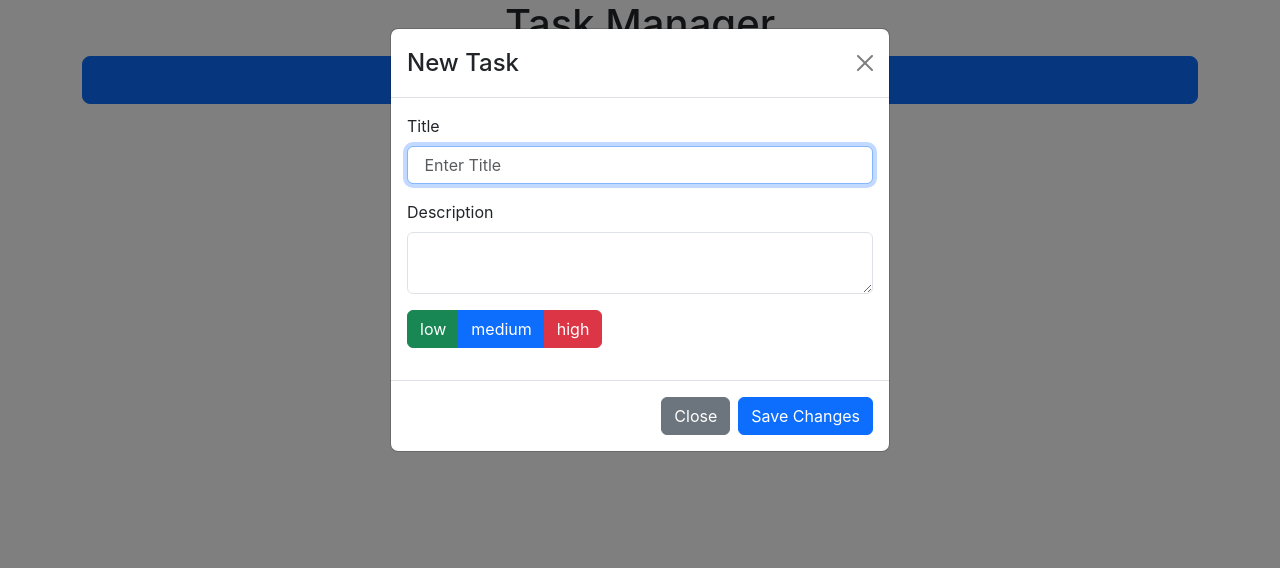
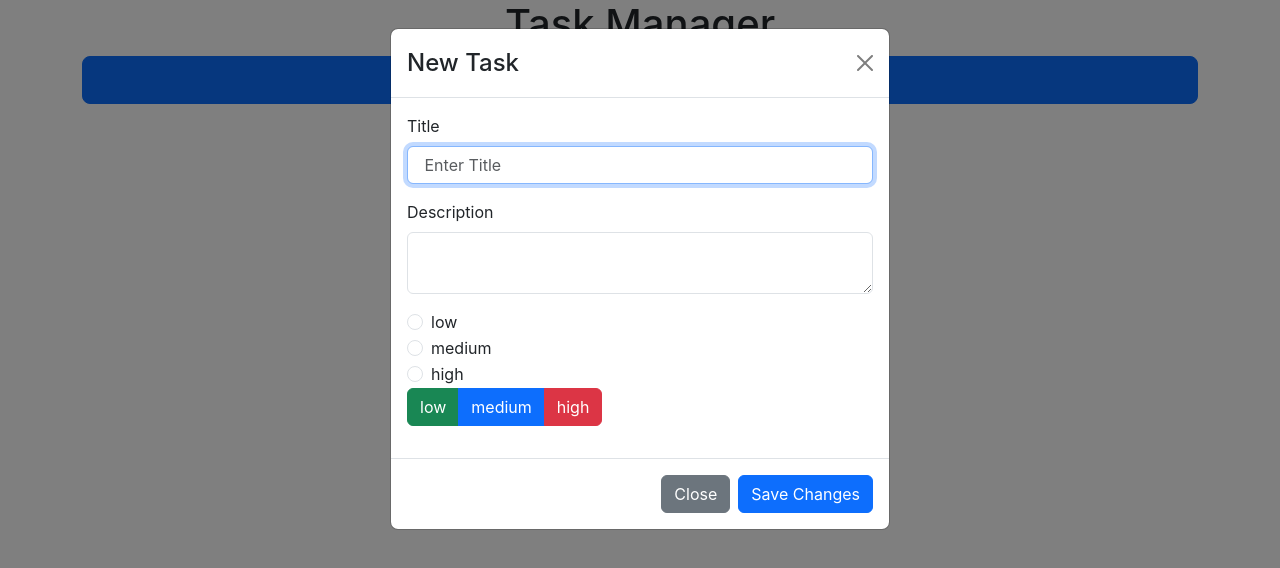
Before and after one commit to Anuththiga/Task-Management-App, a React (Create React App) app: page / in a window 1280 px wide. Both pictures are taken after a click on the button "Add Task". Shown: the top 568 px of the page. Built offline with nearby package versions, Linux system fonts and the light colour scheme; the HTML template or start-up script is replaced by a standard one.

Commit message:
included task modal in header

```diff
--- a/src/components/Header.js
+++ b/src/components/Header.js
@@ -1,16 +1,104 @@
-import React, { useState } from 'react'
-import AddTaskModal from './AddTaskModal'
-import { Button } from 'react-bootstrap';
+import React, { useState, useEffect } from 'react'
+// import AddTaskModal from './AddTaskModal'
+import Modal from 'react-bootstrap/Modal';
+import Form from 'react-bootstrap/Form';
+import Button from 'react-bootstrap/Button';
+import { FormGroup, InputGroup } from 'react-bootstrap';
 
 function Header() {
   const [openModal,setOpenModal] = useState(false);
+  const [tasks,setTasks] = useState([]);
+  const [checked, setChecked] = useState(false);
+
+  useEffect(()=>{
+    setTasksToLocalStorage(tasks)
+  },[tasks])
+
+
+  function handleSubmit(e) {
+    e.preventDefault();
+
+    let newTask = {
+      title: e.target.title.value,
+      description: e.target.description.value
+    };
+
+
+    let updatedTask = [...tasks, newTask];
+    setTasks(updatedTask);
+    console.log(tasks)
+    setOpenModal(false);
+
+  }
+  function setTasksToLocalStorage(tasks) {
+    localStorage.setItem("tasks", JSON.stringify(tasks));
+  }
+
 
   return (
     <div>
       <div className='d-grid mb-4'>
         <Button variant='primary' size='lg' onClick={()=>{setOpenModal(true)}}>Add Task</Button>
       </div>
-      {openModal && <AddTaskModal closeModal={setOpenModal} />}
+      {openModal &&
+
+      <Modal show = {true} >
+        <Modal.Header onClick={()=>setOpenModal(false)}  closeButton>
+          <Modal.Title>New Task</Modal.Title>
+        </Modal.Header>
+        <Modal.Body>
+          <Form onSubmit={handleSubmit} id="taskForm">
+            <Form.Group className="mb-3" >
+              <Form.Label>Title</Form.Label>
+              <Form.Control
+                type="text"
+                name="title"
+                placeholder=" Enter Title"
+                autoFocus
+              />
+            </Form.Group>
+            <Form.Group className="mb-3" >
+              <Form.Label>Description</Form.Label>
+              <Form.Control as="textarea" rows={2} name='description'/>
+            </Form.Group>
+            {/* <Form.Group> */}
+              <Form.Check
+                type= "radio"
+                name= "low"
+                label= "low"
+                // checked= {checked}
+                btn btnColor='secondary'
+              />
+              <Form.Check
+                type="radio"
+                name="medium"
+                label= "medium"
+              />
+              <Form.Check
+                type="radio"
+                name="high"
+                label= "high"
+              />
+            {/* </Form.Group> */}
+            <InputGroup className="mb-3" >
+              <Button variant="success">low</Button>
+              <Button variant="primary">medium</Button>
+              <Button variant="danger">high</Button>
+            </InputGroup>
+
+          </Form>
+        </Modal.Body>
+        <Modal.Footer>
+          <Button variant="secondary" onClick={()=>setOpenModal(false)}>
+            Close
+          </Button>
+          <Button variant="primary" type="submit" form="taskForm">
+            Save Changes
+          </Button>
+        </Modal.Footer>
+      </Modal>
+
+      }
     </div>
   )
 }
```
